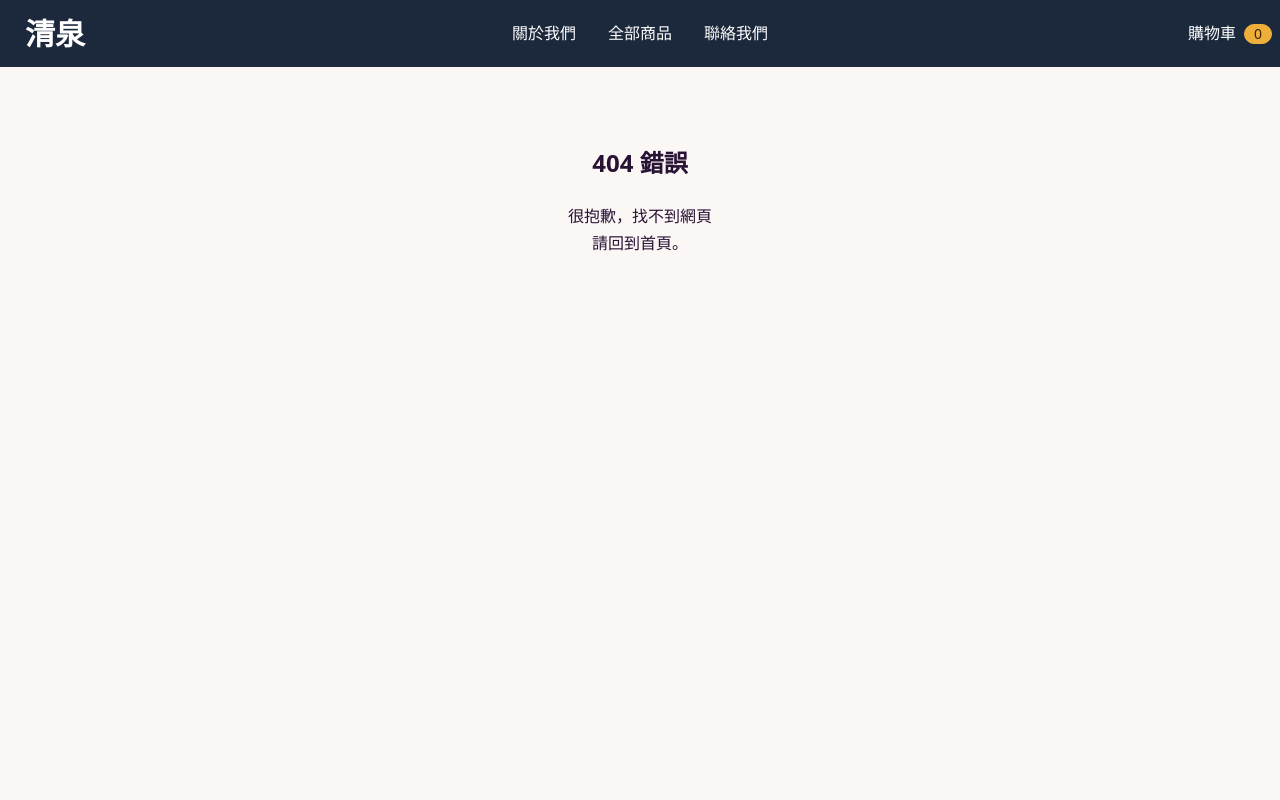
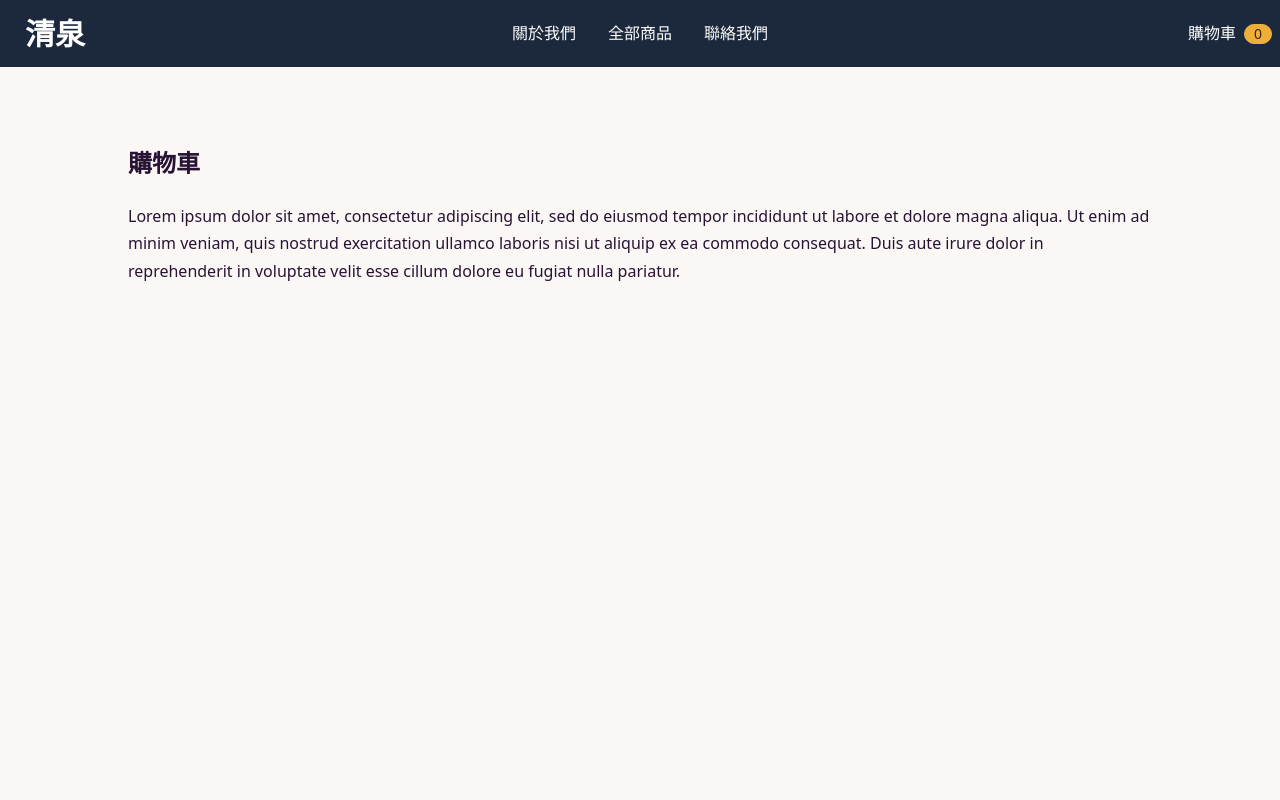
Before and after one commit to msunji/spring-publications-tw, a Next.js app: page /cart in a window 1280 px wide. Before the commit this address had no page. Shown: the top 800 px of the page. Built offline with nearby package versions, Linux system fonts and the light colour scheme.

Commit message:
Add cart page

```diff
--- /dev/null
+++ b/pages/cart.tsx
@@ -0,0 +1,8 @@
+export default function Page() {
+  return (
+    <section>
+      <h1>購物車</h1>
+      <p>Lorem ipsum dolor sit amet, consectetur adipiscing elit, sed do eiusmod tempor incididunt ut labore et dolore magna aliqua. Ut enim ad minim veniam, quis nostrud exercitation ullamco laboris nisi ut aliquip ex ea commodo consequat. Duis aute irure dolor in reprehenderit in voluptate velit esse cillum dolore eu fugiat nulla pariatur.</p>
+    </section>
+  )
+}
```
